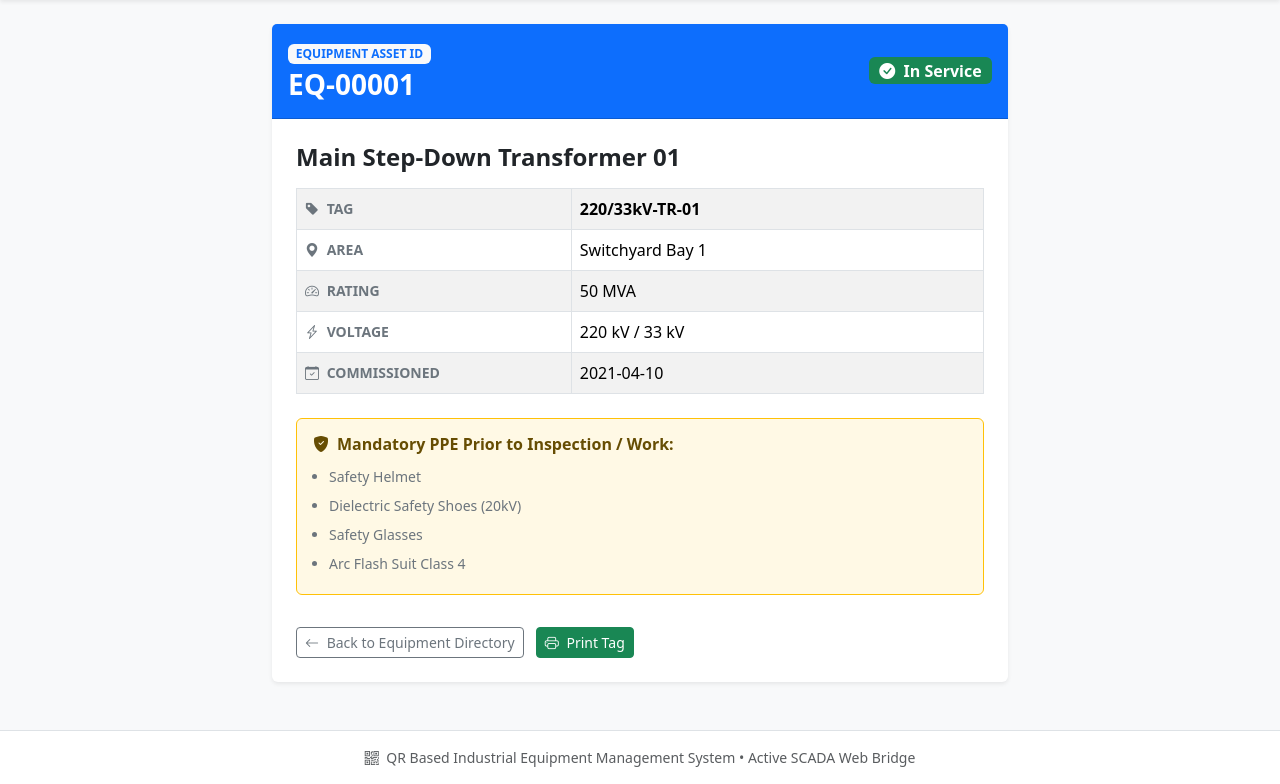
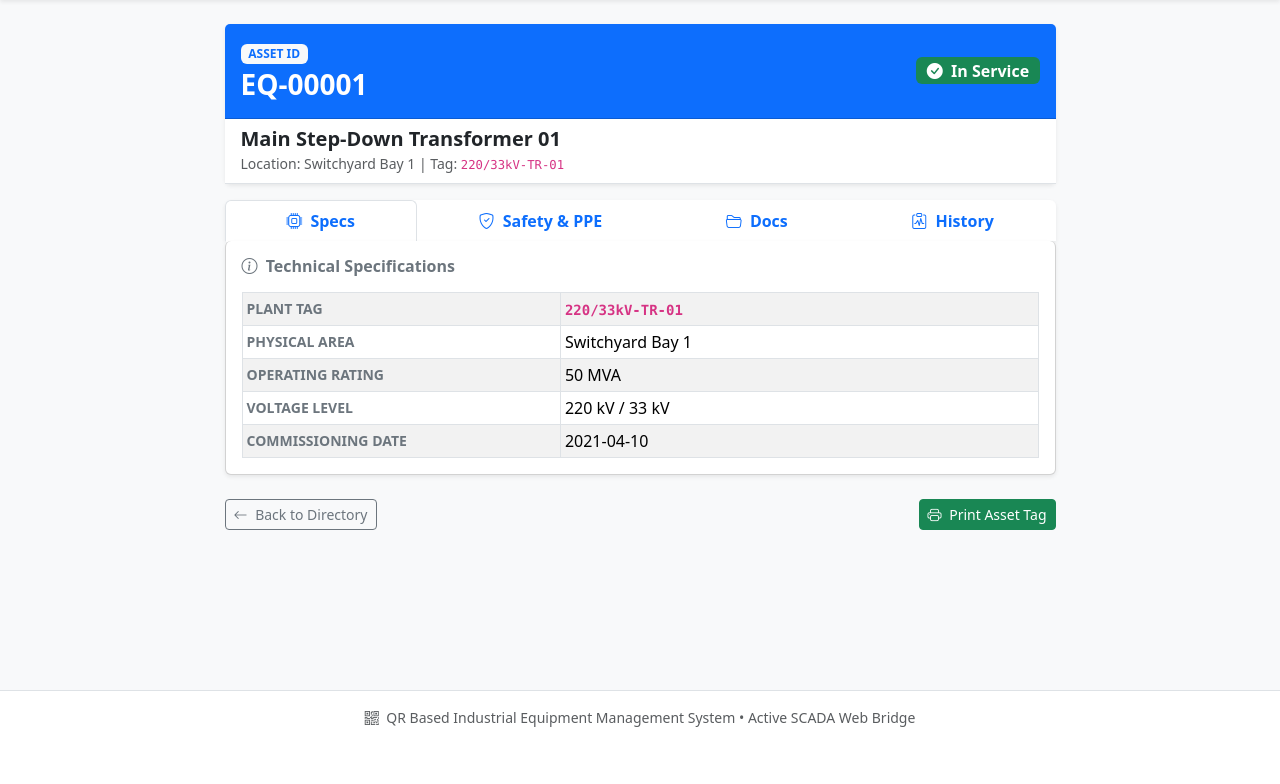
Before and after one commit to gpatel1806/TPS-QR-environment, a Flask app: page /equipment/EQ-00001 in a window 1280 px wide. Shown: the part 56-840 px from the top of the page. After the commit the page ends 783 px from the top, so only its background shows below. Run offline with Flask 3, Linux system fonts and the light colour scheme.

Commit message:
feat: implement industrial tabbed interface for equipment detail view

```diff
--- a/templates/equipment.html
+++ b/templates/equipment.html
@@ -6,29 +6,28 @@
 
 {% block content %}
 <div class="row justify-content-center">
-    <div class="col-lg-8 col-md-10 col-12">
+    <div class="col-lg-9 col-md-11 col-12">
 
         <!-- Critical Warning Alert if Tripped/Breakdown -->
         {% if equipment.status == "Breakdown" %}
-        <div class="alert alert-danger d-flex align-items-center shadow-sm" role="alert">
+        <div class="alert alert-danger d-flex align-items-center shadow-sm mb-3" role="alert">
             <i class="bi bi-exclamation-triangle-fill fs-3 me-3"></i>
             <div>
-                <h5 class="alert-heading mb-1 fw-bold">CRITICAL WARNING: ASSET LOCKED OUT</h5>
-                <p class="mb-0 small">This unit is in an unscheduled breakdown condition. Do not energize or operate without clearance from the Electrical Safety Officer.</p>
+                <h6 class="alert-heading mb-1 fw-bold">CRITICAL WARNING: ASSET LOCKED OUT</h6>
+                <p class="mb-0 small">This unit is under an unscheduled breakdown condition. Do not energize without clearance from the Safety Officer.</p>
             </div>
         </div>
         {% endif %}
 
-        <!-- Equipment Specification Card -->
-        <div class="card shadow-sm border-0 mb-4">
+        <!-- Asset Title & Action Bar -->
+        <div class="card shadow-sm border-0 mb-3">
             <div class="card-header bg-primary text-white py-3">
-                <div class="d-flex justify-content-between align-items-center">
+                <div class="d-flex justify-content-between align-items-center flex-wrap gap-2">
                     <div>
-                        <span class="badge bg-light text-primary text-uppercase mb-1">Equipment Asset ID</span>
+                        <span class="badge bg-light text-primary text-uppercase mb-1">Asset ID</span>
                         <h3 class="mb-0 fw-bold">{{ equipment_id }}</h3>
                     </div>
                     <div>
-                        <!-- Dynamic Status Badge -->
                         {% if equipment.status == "In Service" %}
                             <span class="badge bg-success fs-6"><i class="bi bi-check-circle-fill me-1"></i> In Service</span>
                         {% elif equipment.status == "Under Maintenance" %}
@@ -41,60 +40,145 @@
                     </div>
                 </div>
             </div>
+            <div class="card-body py-2 px-3 bg-white border-bottom">
+                <h5 class="fw-bold mb-0 text-dark">{{ equipment.name }}</h5>
+                <span class="text-muted small">Location: {{ equipment.area }} | Tag: <code>{{ equipment.tag }}</code></span>
+            </div>
+        </div>
 
-            <div class="card-body p-4">
-                <h4 class="card-title text-dark fw-bold mb-3">{{ equipment.name }}</h4>
+        <!-- Navigation Tabs Bar -->
+        <ul class="nav nav-tabs nav-fill bg-white rounded-top shadow-sm border-bottom-0" id="equipmentTab" role="tablist">
+            <li class="nav-item" role="presentation">
+                <button class="nav-link active fw-semibold text-primary" id="specs-tab" data-bs-toggle="tab" data-bs-target="#specs-pane" type="button" role="tab">
+                    <i class="bi bi-cpu me-1"></i> Specs
+                </button>
+            </li>
+            <li class="nav-item" role="presentation">
+                <button class="nav-link fw-semibold text-primary" id="safety-tab" data-bs-toggle="tab" data-bs-target="#safety-pane" type="button" role="tab">
+                    <i class="bi bi-shield-check me-1"></i> Safety & PPE
+                </button>
+            </li>
+            <li class="nav-item" role="presentation">
+                <button class="nav-link fw-semibold text-primary" id="docs-tab" data-bs-toggle="tab" data-bs-target="#docs-pane" type="button" role="tab">
+                    <i class="bi bi-folder2-open me-1"></i> Docs
+                </button>
+            </li>
+            <li class="nav-item" role="presentation">
+                <button class="nav-link fw-semibold text-primary" id="maint-tab" data-bs-toggle="tab" data-bs-target="#maint-pane" type="button" role="tab">
+                    <i class="bi bi-clipboard-pulse me-1"></i> History
+                </button>
+            </li>
+        </ul>
 
-                <!-- Technical Specification Table -->
+        <!-- Tab Content Panes -->
+        <div class="tab-content card border-top-0 rounded-bottom shadow-sm p-3 bg-white mb-4" id="equipmentTabContent">
+
+            <!-- 1. Technical Specifications Tab -->
+            <div class="tab-pane fade show active" id="specs-pane" role="tabpanel">
+                <h6 class="fw-bold text-secondary mb-3"><i class="bi bi-info-circle me-1"></i> Technical Specifications</h6>
                 <div class="table-responsive">
-    <table class="table table-striped table-bordered align-middle mb-0">
+                    <table class="table table-sm table-striped table-bordered align-middle mb-0">
                         <tbody>
                             <tr>
-                <th class="text-secondary small text-uppercase" style="width: 40%;"><i class="bi bi-tag-fill me-1"></i> Tag</th>
-                <td class="fw-bold">{{ equipment.tag }}</td>
+                                <th class="text-secondary small text-uppercase" style="width: 40%;">Plant Tag</th>
+                                <td class="fw-bold"><code>{{ equipment.tag }}</code></td>
                             </tr>
                             <tr>
-                <th class="text-secondary small text-uppercase"><i class="bi bi-geo-alt-fill me-1"></i> Area</th>
+                                <th class="text-secondary small text-uppercase">Physical Area</th>
                                 <td>{{ equipment.area }}</td>
                             </tr>
                             <tr>
-                <th class="text-secondary small text-uppercase"><i class="bi bi-speedometer2 me-1"></i> Rating</th>
+                                <th class="text-secondary small text-uppercase">Operating Rating</th>
                                 <td>{{ equipment.rating }}</td>
                             </tr>
                             <tr>
-                <th class="text-secondary small text-uppercase"><i class="bi bi-lightning-charge me-1"></i> Voltage</th>
+                                <th class="text-secondary small text-uppercase">Voltage Level</th>
                                 <td>{{ equipment.voltage }}</td>
                             </tr>
                             <tr>
-                <th class="text-secondary small text-uppercase"><i class="bi bi-calendar-check me-1"></i> Commissioned</th>
+                                <th class="text-secondary small text-uppercase">Commissioning Date</th>
                                 <td>{{ equipment.commission_date }}</td>
                             </tr>
                         </tbody>
                     </table>
                 </div>
+            </div>
 
-                <!-- Mandatory PPE Section -->
-                <div class="card border-warning bg-warning bg-opacity-10 mt-4">
-                    <div class="card-body">
-                        <h6 class="card-title text-warning-emphasis fw-bold mb-2">
-                            <i class="bi bi-shield-fill-check me-2"></i>Mandatory PPE Prior to Inspection / Work:
-                        </h6>
-                        <ul class="mb-0 ps-3 small text-secondary">
+            <!-- 2. Safety & PPE Tab -->
+            <div class="tab-pane fade" id="safety-pane" role="tabpanel">
+                <button
+                <span class="badge rounded-pill bg-warning text-dark ms-1">{{ equipment.ppe_required|length }}</span>
+                </button>
+                <div class="alert alert-warning border-warning d-flex align-items-center mb-3">
+                    <i class="bi bi-shield-exclamation fs-4 me-2"></i>
+                    <span class="small fw-semibold">Standard safe isolation procedures and arc-flash boundaries must be observed.</span>
+                </div>
+                <h6 class="fw-bold text-secondary mb-2">Mandatory Personal Protective Equipment (PPE):</h6>
+                <ul class="list-group list-group-flush border rounded">
                     {% for ppe in equipment.ppe_required %}
-                                <li class="py-1">{{ ppe }}</li>
+                        <li class="list-group-item small d-flex align-items-center">
+                            <i class="bi bi-check2-square text-success me-2 fs-6"></i> {{ ppe }}
+                        </li>
                     {% endfor %}
                 </ul>
             </div>
+
+            <!-- 3. Documents & Schematics Tab (Placeholder for Phase 6) -->
+            <div class="tab-pane fade" id="docs-pane" role="tabpanel">
+                <h6 class="fw-bold text-secondary mb-3"><i class="bi bi-file-earmark-pdf me-1"></i> Engineering Documents & Drawings</h6>
+                <div class="list-group small">
+                    <a href="#" class="list-group-item list-group-item-action d-flex justify-content-between align-items-center">
+                        <div>
+                            <i class="bi bi-file-earmark-text text-danger me-2 fs-5"></i>
+                            <strong>Single Line Diagram (SLD) - Revision 3</strong>
+                        </div>
+                        <span class="badge bg-light text-dark border">PDF (1.8 MB)</span>
+                    </a>
+                    <a href="#" class="list-group-item list-group-item-action d-flex justify-content-between align-items-center">
+                        <div>
+                            <i class="bi bi-file-earmark-text text-primary me-2 fs-5"></i>
+                            <strong>OEM Operation & Maintenance Manual</strong>
+                        </div>
+                        <span class="badge bg-light text-dark border">PDF (14.2 MB)</span>
+                    </a>
+                </div>
             </div>
 
-                <!-- Action Button Link -->
-                <div class="mt-4 pt-2">
-                    <a href="/" class="btn btn-outline-secondary btn-sm">
-                        <i class="bi bi-arrow-left me-1"></i> Back to Equipment Directory
-                    </a>
-                    <button class="btn btn-success btn-sm ms-2"><i class="bi bi-printer me-1"></i> Print Tag</button>
+            <!-- 4. Maintenance History Tab (Placeholder for Phase 9) -->
+            <div class="tab-pane fade" id="maint-pane" role="tabpanel">
+                <h6 class="fw-bold text-secondary mb-3"><i class="bi bi-clock-history me-1"></i> Recent Inspection & PM Logs</h6>
+                <div class="table-responsive">
+                    <table class="table table-sm table-hover align-middle mb-0 small">
+                        <thead class="table-light">
+                            <tr>
+                                <th>Date</th>
+                                <th>Type</th>
+                                <th>Action Taken</th>
+                                <th>Technician</th>
+                            </tr>
+                        </thead>
+                        <tbody>
+                            <tr>
+                                <td>2026-08-15</td>
+                                <td><span class="badge bg-secondary">Quarterly PM</span></td>
+                                <td>Insulation resistance (Megger) & thermal imaging inspection. Passed.</td>
+                                <td>K. Singh</td>
+                            </tr>
+                        </tbody>
+                    </table>
                 </div>
             </div>
+
+        </div>
+
+        <!-- Action Buttons -->
+        <div class="d-flex justify-content-between align-items-center mb-5">
+            <a href="/" class="btn btn-outline-secondary btn-sm">
+                <i class="bi bi-arrow-left me-1"></i> Back to Directory
+            </a>
+            <button class="btn btn-success btn-sm" onclick="window.print()">
+                <i class="bi bi-printer me-1"></i> Print Asset Tag
+            </button>
         </div>
 
     </div>
```
Lines whose indentation alone changed are shown as unchanged.
